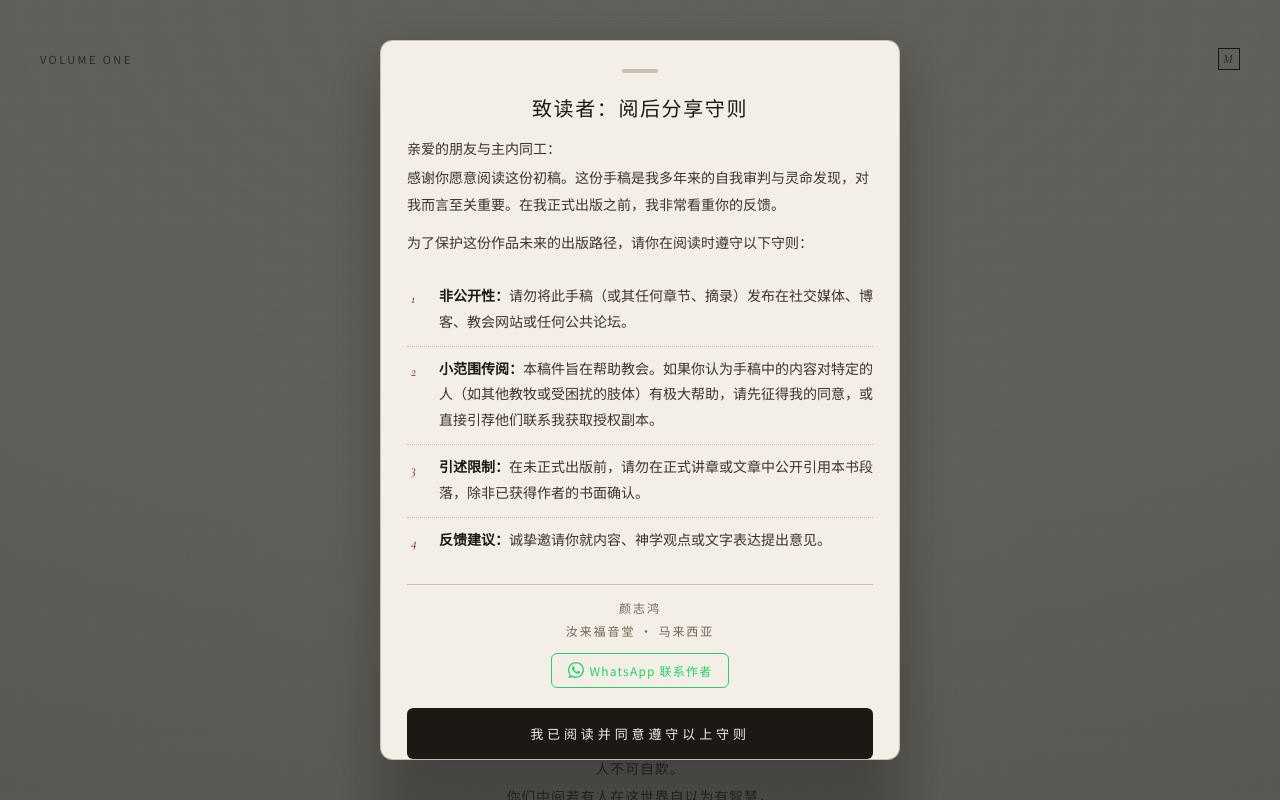
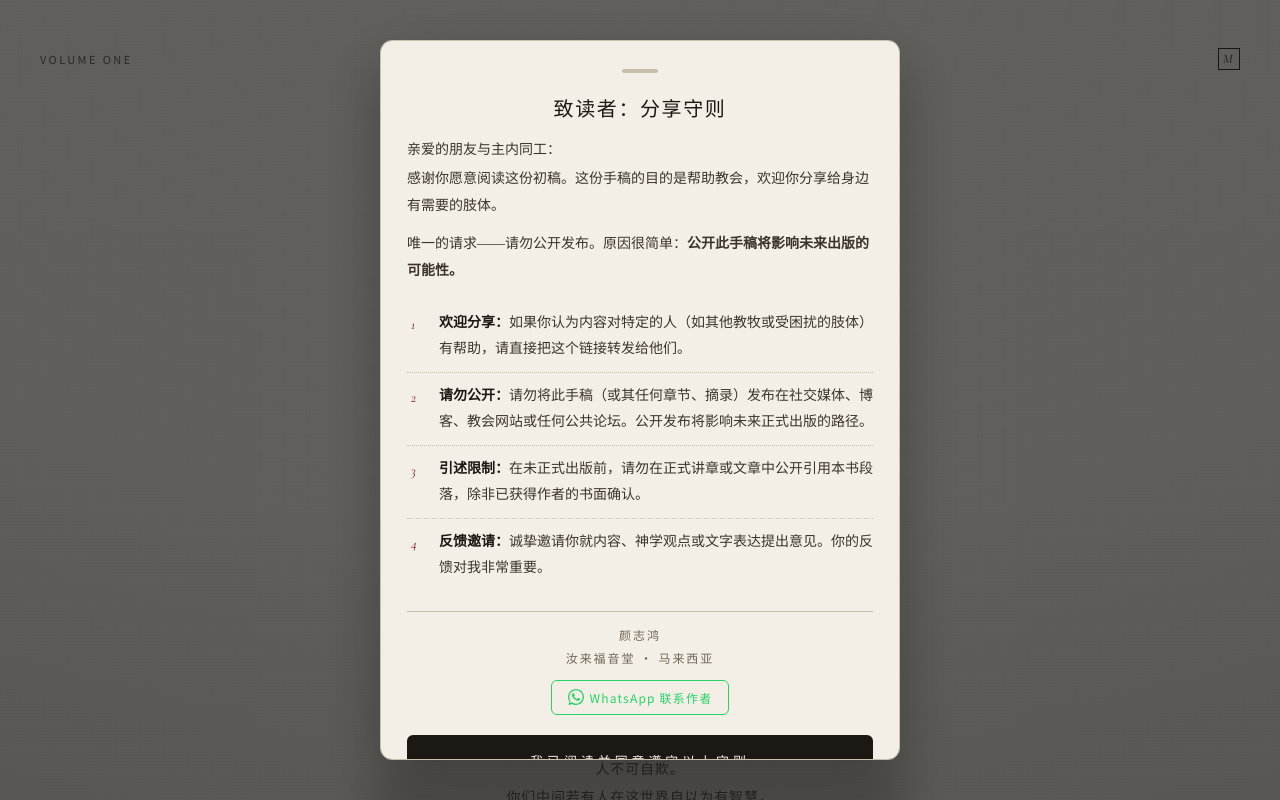
Before and after one commit to Zhihong0321/manuscript-001, a plain HTML site: page index.html in a window 1280 px wide. Shown: the top 800 px of the page. Drawn offline with nearby package versions, Linux system fonts and the light colour scheme.

Commit message:
rewrite sharing note: lead with sharing welcome, then explain why not public

```diff
--- a/index.html
+++ b/index.html
@@ -19,15 +19,15 @@
 <div class="gate-scrim" id="gateScrim">
   <div class="gate-modal" id="gateModal">
     <div class="gate-handle"></div>
-    <h2 class="gate-title">致读者：阅后分享守则</h2>
+    <h2 class="gate-title">致读者：分享守则</h2>
     <p class="gate-intro">亲爱的朋友与主内同工：</p>
-    <p class="gate-body">感谢你愿意阅读这份初稿。这份手稿是我多年来的自我审判与灵命发现，对我而言至关重要。在我正式出版之前，我非常看重你的反馈。</p>
-    <p class="gate-body">为了保护这份作品未来的出版路径，请你在阅读时遵守以下守则：</p>
+    <p class="gate-body">感谢你愿意阅读这份初稿。这份手稿的目的是帮助教会，欢迎你分享给身边有需要的肢体。</p>
+    <p class="gate-body">唯一的请求——请勿公开发布。原因很简单：<strong>公开此手稿将影响未来出版的可能性。</strong></p>
     <ol class="gate-rules">
-      <li><strong>非公开性：</strong>请勿将此手稿（或其任何章节、摘录）发布在社交媒体、博客、教会网站或任何公共论坛。</li>
-      <li><strong>小范围传阅：</strong>本稿件旨在帮助教会。如果你认为手稿中的内容对特定的人（如其他教牧或受困扰的肢体）有极大帮助，请先征得我的同意，或直接引荐他们联系我获取授权副本。</li>
+      <li><strong>欢迎分享：</strong>如果你认为内容对特定的人（如其他教牧或受困扰的肢体）有帮助，请直接把这个链接转发给他们。</li>
+      <li><strong>请勿公开：</strong>请勿将此手稿（或其任何章节、摘录）发布在社交媒体、博客、教会网站或任何公共论坛。公开发布将影响未来正式出版的路径。</li>
       <li><strong>引述限制：</strong>在未正式出版前，请勿在正式讲章或文章中公开引用本书段落，除非已获得作者的书面确认。</li>
-      <li><strong>反馈建议：</strong>诚挚邀请你就内容、神学观点或文字表达提出意见。</li>
+      <li><strong>反馈邀请：</strong>诚挚邀请你就内容、神学观点或文字表达提出意见。你的反馈对我非常重要。</li>
     </ol>
     <div class="gate-sign">
       <span>颜志鸿</span>
```
